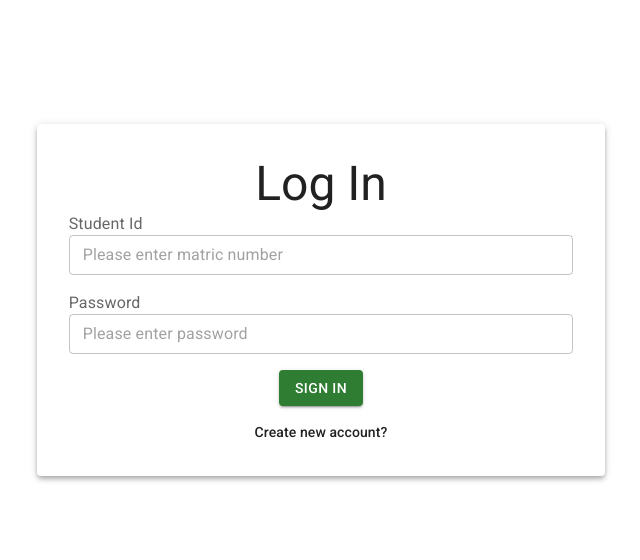
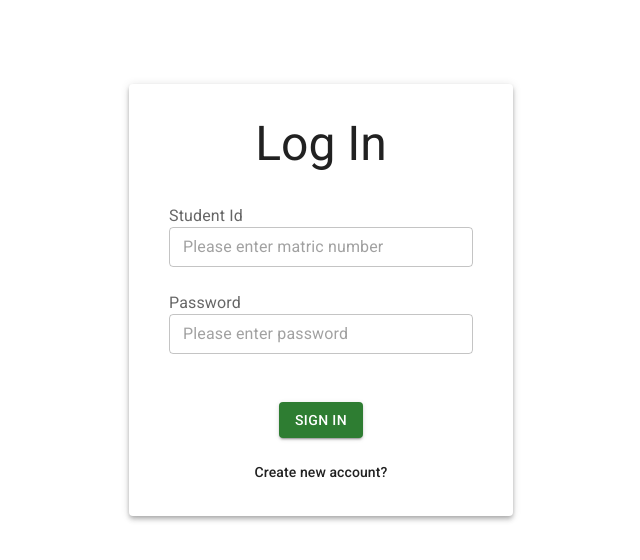
Before and after one commit to demolaemrick/course-registration-system, a React (Create React App) app in the folder client/: page /login in a window 1280 px wide. Shown: the top 560 px of the page, without its empty margins (319-959 px from the left). Built offline with nearby package versions, Linux system fonts and the light colour scheme; no server answers.

Commit message:
Update component

```diff
--- a/client/src/components/pages/NewLogin.tsx
+++ b/client/src/components/pages/NewLogin.tsx
@@ -1,3 +1,5 @@
+import { useRef, FormEvent } from "react";
+
 import {
   Paper,
   FormControl,
@@ -8,11 +10,43 @@ import {
   Typography,
 } from "@mui/material";
 
+import { useDispatch, useSelector } from "react-redux";
+import { Link } from "react-router-dom";
+import { useHistory } from "react-router-dom";
+
+import { login } from "../../store/user/user-actions";
+import { RootState } from "../../store";
+
+import FormErrorMessage from "../UI/FormErrorMessage";
+
 const NewLogin = () => {
+  const { loginValidationError: validationError, authError } = useSelector(
+    (state: RootState) => state.userReducer
+  );
+
+  const matricNoRef = useRef<HTMLInputElement | null>(null);
+  const passwordRef = useRef<HTMLInputElement | null>(null);
+
+  const dispatch = useDispatch();
+  const history = useHistory();
+
+  const handleSubmit = (e: FormEvent) => {
+    e.preventDefault();
+    const enteredMatricNo = matricNoRef.current!.value;
+    const enteredPassword = passwordRef.current!.value;
+
+    const credentials = {
+      matricNo: enteredMatricNo,
+      password: enteredPassword,
+    };
+
+    console.log(credentials);
+    dispatch(login(credentials, history));
+  };
+
   return (
     <Box
       component="form"
-      //   style={{ height: "400px" }}
       sx={{
         display: "flex",
         justifyContent: "center",
@@ -21,6 +55,7 @@ const NewLogin = () => {
       }}
       noValidate
       autoComplete="off"
+      onSubmit={handleSubmit}
     >
       <Paper
         elevation={4}
@@ -32,28 +67,46 @@ const NewLogin = () => {
           minWidth: "30%",
         }}
       >
-        <Typography variant="h3">Log In</Typography>
-        <FormControl sx={{ width: "50ch", mb: 2 }} size="small">
+        <Typography variant="h3" mb={2}>
+          Log In
+        </Typography>
+        <Typography variant="subtitle1" color="error" mb={2}>
+          {authError}
+        </Typography>
+        <FormControl sx={{ width: "95%", mb: 2 }} size="small">
           <FormLabel htmlFor="matricNo">Student Id</FormLabel>
           <OutlinedInput
             id="matricNo"
             placeholder="Please enter matric number"
             type="text"
+            inputRef={matricNoRef}
+            error={!!validationError?.matricNo}
           />
+          <FormErrorMessage>{validationError?.matricNo}</FormErrorMessage>
         </FormControl>
 
-        <FormControl sx={{ width: "50ch", mb: 2 }} size="small">
+        <FormControl sx={{ width: "95%", mb: 2 }} size="small">
           <FormLabel htmlFor="password">Password</FormLabel>
           <OutlinedInput
             id="password"
             placeholder="Please enter password"
             type="password"
+            inputRef={passwordRef}
+            error={!!validationError?.password}
           />
+          <FormErrorMessage>{validationError?.password}</FormErrorMessage>
         </FormControl>
-        <Button variant="contained" sx={{ mb: 2 }} color="success">
+        <Button
+          variant="contained"
+          sx={{ my: 3 }}
+          color="success"
+          onClick={handleSubmit}
+        >
           Sign In
         </Button>
-        <Typography variant="subtitle2">Create new account?</Typography>
+        <Link to="/register">
+          <Typography variant="subtitle2">Create new account?</Typography>
+        </Link>
       </Paper>
     </Box>
   );
```
